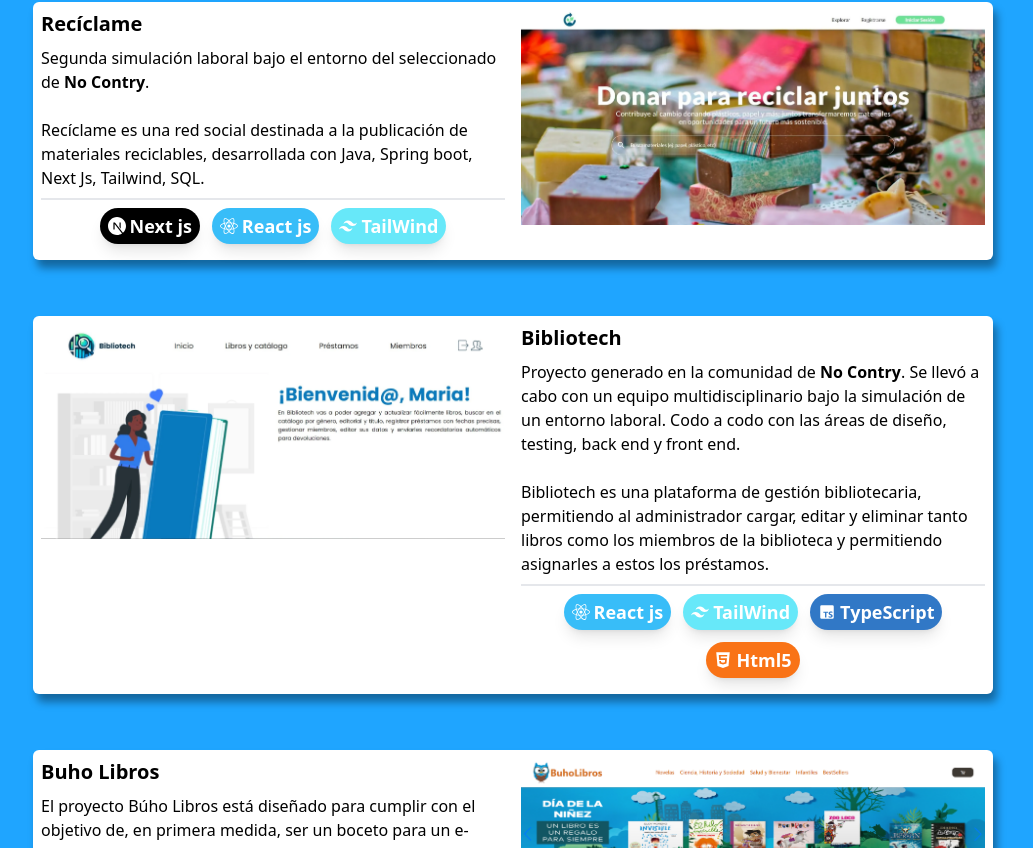
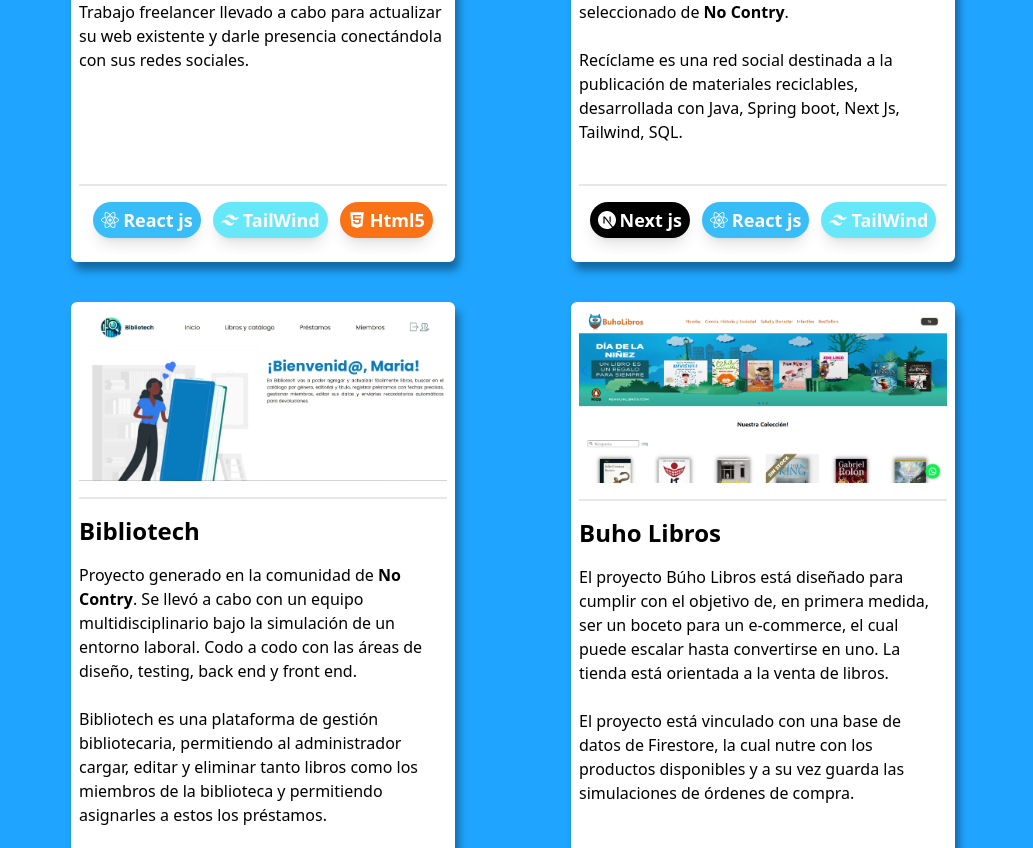
Before and after one commit to MatiasLuengo/Portfolio, a React (Vite) app: page / in a window 1280 px wide. Shown: the part 1332-2180 px from the top of the page, without its empty margins (127-1160 px from the left). Built offline with nearby package versions, Linux system fonts and the light colour scheme.

Commit message:
mod: change card proyects style

```diff
--- a/src/components/Proyect.jsx
+++ b/src/components/Proyect.jsx
@@ -1,29 +1,26 @@
-export function Proyect({
-  image,
-  imgAlt,
-  title,
-  description,
-  url,
-  utilities,
-  orderImg,
-}) {
+export function Proyect({ image, imgAlt, title, description, url, utilities }) {
   return (
     <a
       href={url}
       target="_blank"
       rel="noreferrer"
-      className="w-ful mb-14 sm:w-10/12 m-auto  rounded-md grid grid-flow-row auto-rows-max lg:grid-rows-none lg:grid-cols-2 bg-white hover:scale-105 duration-150 shadow-[4.0px_8.0px_8.0px_rgba(0,0,0,0.38)]"
+      className="w-ful flex flex-col justify-between border-solid border-8 border-white sm:w-96 m-auto h-full rounded-md bg-white group duration-150 overflow-hidden shadow-[4.0px_8.0px_8.0px_rgba(0,0,0,0.38)]"
+      /*       className="w-ful mb-14 sm:w-10/12 m-auto  rounded-md grid grid-flow-row auto-rows-max lg:grid-rows-none lg:grid-cols-2 bg-white hover:scale-105 duration-150 shadow-[4.0px_8.0px_8.0px_rgba(0,0,0,0.38)]"
+       */
     >
-      <img className={`w-full p-2 ${orderImg}`} src={image} alt={imgAlt} />
-      <div className="p-2 flex flex-col justify-between">
-        <div className="border-t-2 lg:border-t-0">
-          <h3 className="text-start text-xl font-bold pt-4 lg:pt-0">{title}</h3>
+      <div>
+        <img
+          className={`w-full group-hover:scale-110 duration-150 pb-4 border-solid border-gray-200 border-b-2`}
+          src={image}
+          alt={imgAlt}
+        />
+        <h3 className="text-start text-2xl font-bold my-4 ">{title}</h3>
         <p
-            className="text-start py-2"
+          className="text-start mb-10"
           dangerouslySetInnerHTML={{ __html: description }}
         ></p>
       </div>
-        <div className="border-t-2 flex flex-wrap items-center justify-center gap-3 p-2">
+      <div className="border-t-2 flex flex-wrap items-center justify-center gap-3 py-4">
         {utilities.map((utility, index) => (
           <p
             key={index}
@@ -34,7 +31,6 @@ export function Proyect({
           </p>
         ))}
       </div>
-      </div>
     </a>
   );
 }
--- a/src/components/Proyects.jsx
+++ b/src/components/Proyects.jsx
@@ -77,7 +77,7 @@ export const Proyects = () => {
           <h2 className="text-2xl mb-14 text-white mt-4 sm:mt-0">
             Aquí podrá ver algunos de mis proyectos personales y encargados
           </h2>
-
+          <div className="grid grid-cols-1 lg:grid-cols-2 gap-10 lg:w-10/12 mx-auto">
             <Proyect
               image={imgMsf}
               imgAlt="Web Msf Tech"
@@ -85,7 +85,6 @@ export const Proyects = () => {
               description="Web institucional de la empresa MSF Tech.<br/>Trabajo freelancer llevado a cabo para actualizar su web existente y darle presencia conectándola con sus redes sociales."
               url="http://www.msftech.com.ar/"
               utilities={[react, tailwind, html5]}
-            orderImg="lg:order-first"
             />
 
             <Proyect
@@ -95,7 +94,6 @@ export const Proyects = () => {
               description="Segunda simulación laboral bajo el entorno del seleccionado de <b>No Contry</b>.<br/><br/>Recíclame es una red social destinada a la publicación de materiales reciclables, desarrollada con Java, Spring boot, Next Js, Tailwind, SQL."
               url="https://s13-16-t-java-next-frontend.vercel.app/"
               utilities={[next, react, tailwind]}
-            orderImg="lg:order-last"
             />
 
             <Proyect
@@ -105,7 +103,6 @@ export const Proyects = () => {
               description="Proyecto generado en la comunidad de <b>No Contry</b>. Se llevó a cabo con un equipo multidisciplinario bajo la simulación de un entorno laboral. Codo a codo con las áreas de diseño, testing, back end y front end.<br/><br/>Bibliotech es una plataforma de gestión bibliotecaria, permitiendo al administrador cargar, editar y eliminar tanto libros como los miembros de la biblioteca y permitiendo asignarles a estos los préstamos."
               url="https://bibliotechapp.website/"
               utilities={[react, tailwind, typeScript, html5]}
-            orderImg="lg:order-first"
             />
 
             <Proyect
@@ -115,7 +112,6 @@ export const Proyects = () => {
               description="El proyecto Búho Libros está diseñado para cumplir con el objetivo de, en primera medida, ser un boceto para un e-commerce, el cual puede escalar hasta convertirse en uno. La tienda está orientada a la venta de libros.<br/><br/>El proyecto está vinculado con una base de datos de Firestore, la cual nutre con los productos disponibles y a su vez guarda las simulaciones de órdenes de compra."
               url="https://buho-libros.vercel.app/"
               utilities={[react, firestore, css3, html5]}
-            orderImg="lg:order-last"
             />
 
             <Proyect
@@ -125,7 +121,6 @@ export const Proyects = () => {
               description="Este proyecto simula un Exchange de cripto monedas. El mismo consume la Api de Cripto Ya, la cual nos permite obtener las cotizaciones en tiempo real, podremos simular compras y ventas, tener un historial y poder manipularlo, además nos brinda una billetera con las conversiones y análisis de inversiones."
               url="https://utnwallet-exchange.vercel.app/"
               utilities={[vue, css3, html5]}
-            orderImg="lg:order-first"
             />
 
             <Proyect
@@ -135,7 +130,6 @@ export const Proyects = () => {
               description="Este proyecto consistió en una prueba de una empresa, el cual debía desarrollar en base a un diseño otorgado. La misma se pasó con éxito."
               url="https://luengomatias-eudyouth-tailwindproject.netlify.app/"
               utilities={[javaScript, tailwind, html5]}
-            orderImg="lg:order-last"
             />
 
             <Proyect
@@ -145,8 +139,8 @@ export const Proyects = () => {
               description="De momento no se encuentra en producción. Este proyecto representó mi tesis, el mismo lo lleve a cabo en la empresa Distribuidora Médica y tiene como función ser un catálogo de los productos que ofrece y generar un contacto con el usuario final.<br/>Gracias a Identity de ASP.NET Core, generé acceso para usuarios registrados que son los habilitados para trabajar con el CRUD, vinculado con una base de datos relacional de SQL que es manipulada por Entity Framework."
               url="https://github.com/MatiasLuengo/DistribuidoraMedica-PPS"
               utilities={[cSharp, sql, css3, html5]}
-            orderImg="lg:order-first"
             />
+          </div>
         </section>
       </div>
       <div className="h-20">
--- a/tailwind.config.js
+++ b/tailwind.config.js
@@ -1,33 +1,29 @@
 /** @type {import('tailwindcss').Config} */
 export default {
-  content: [
-    "./index.html",
-    "./src/**/*.{js,ts,jsx,tsx}",
-  ],
+  content: ["./index.html", "./src/**/*.{js,ts,jsx,tsx}"],
   theme: {
     extend: {
       colors: {
-        'central-blue': '#1fa5ff',
+        "central-blue": "#1fa5ff",
       },
       boxShadow: {
-        '3xl': '0 35px 60px -15px rgba(0, 0, 0, 0.3)',
-
+        "3xl": "0 35px 60px -15px rgba(0, 0, 0, 0.3)",
       },
       animation: {
-        'fadeIn': 'fadeIn 1000ms'
+        fadeIn: "fadeIn 1000ms",
       },
       keyframes: {
-          fadeIn: {
-              '0%': { opacity: '0' },
-              '100%': { opacity: '1' }
-          }
-      }
+        fadeIn: {
+          "0%": { opacity: "0" },
+          "100%": { opacity: "1" },
+        },
+      },
     },
     screens: {
-      'xsm': '360px',
-      'sm': '640px',
-      'lg': '1024px',
-    }
+      xsm: "360px",
+      sm: "640px",
+      lg: "1024px",
+    },
   },
   plugins: [],
-}
+};
```
Lines whose indentation alone changed are shown as unchanged.
